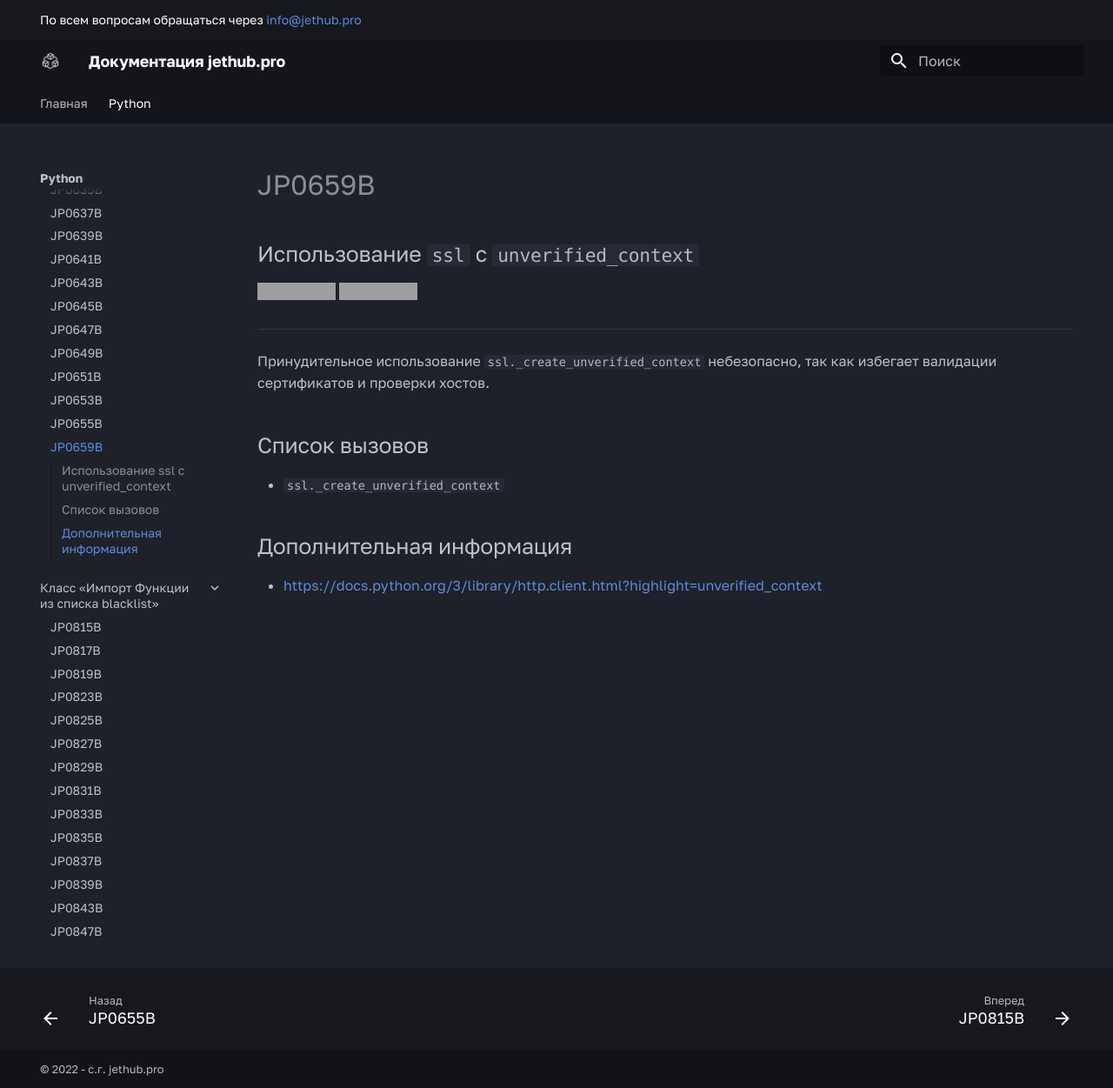
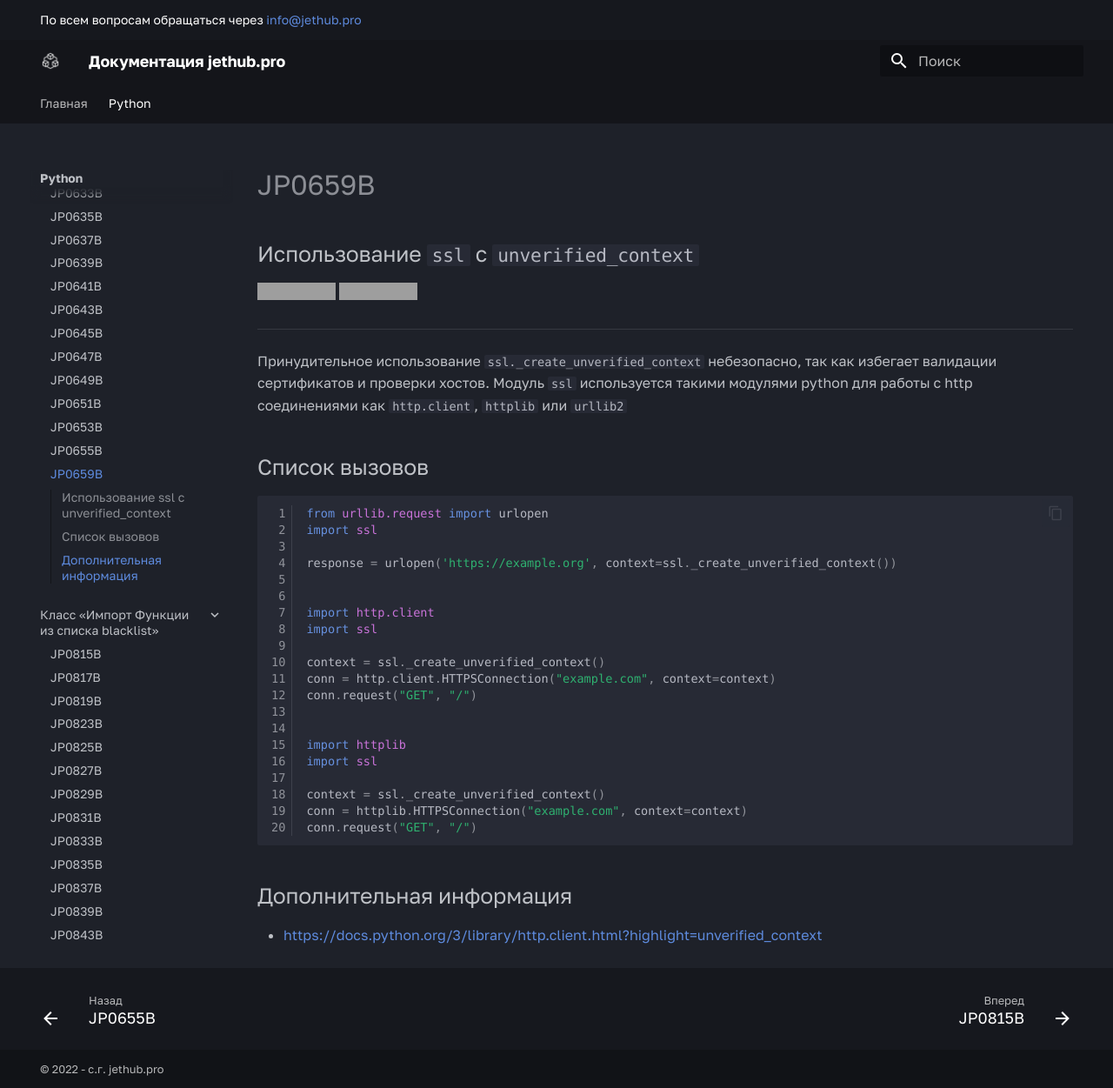
Before and after one commit to jethub-tech/docs.jethub.pro, an MkDocs documentation site: the page built from docs/python/special/call/JP0659B-ssl_unverified_context.md, in a window 1280 px wide and 1251 px high. Shown: the whole window at 87% size. Built offline with MkDocs 1.6.1 and Material for MkDocs 9.7.7, drawn with Linux system fonts in a browser that asks for light colours; some web fonts are replaced; grey boxes are pictures that could not be loaded.

Commit message:
improve description of ssl unverified context

````diff
--- a/docs/python/special/call/JP0659B-ssl_unverified_context.md
+++ b/docs/python/special/call/JP0659B-ssl_unverified_context.md
@@ -7,10 +7,33 @@
 ----
 
 Принудительное использование `ssl._create_unverified_context` небезопасно, так как избегает валидации сертификатов и проверки хостов.
-
+Модуль `ssl` используется такими модулями python для работы с http соединениями как `http.client`, `httplib` или `urllib2`
 ## Список вызовов
 
-* `ssl._create_unverified_context`
+```python linenums="1"
+from urllib.request import urlopen
+import ssl
+
+response = urlopen('https://example.org', context=ssl._create_unverified_context())
+
+
+import http.client
+import ssl
+
+context = ssl._create_unverified_context()
+conn = http.client.HTTPSConnection("example.com", context=context)
+conn.request("GET", "/")
+
+
+import httplib
+import ssl
+
+context = ssl._create_unverified_context()
+conn = httplib.HTTPSConnection("example.com", context=context)
+conn.request("GET", "/")
+
+
+```
 
 ## Дополнительная информация
 
````
